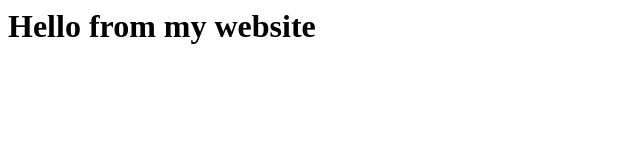
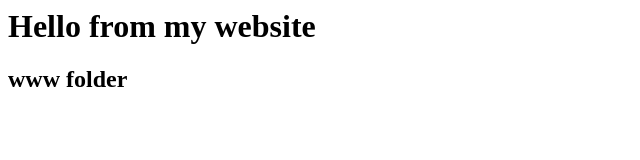
Before and after one commit to jpbingeniarts/jpbingeniarts.github.io, a plain HTML site: page www/index.html in a window 1280 px wide. Shown: the whole page, without its empty margins (0-640 px from the left). Drawn offline with Linux system fonts and the light colour scheme.

Commit message:
new index

```diff
--- a/www/index.html
+++ b/www/index.html
@@ -1 +1,3 @@
 <h1>Hello from my website</h1>
+
+<h2>www folder</h2>
```
